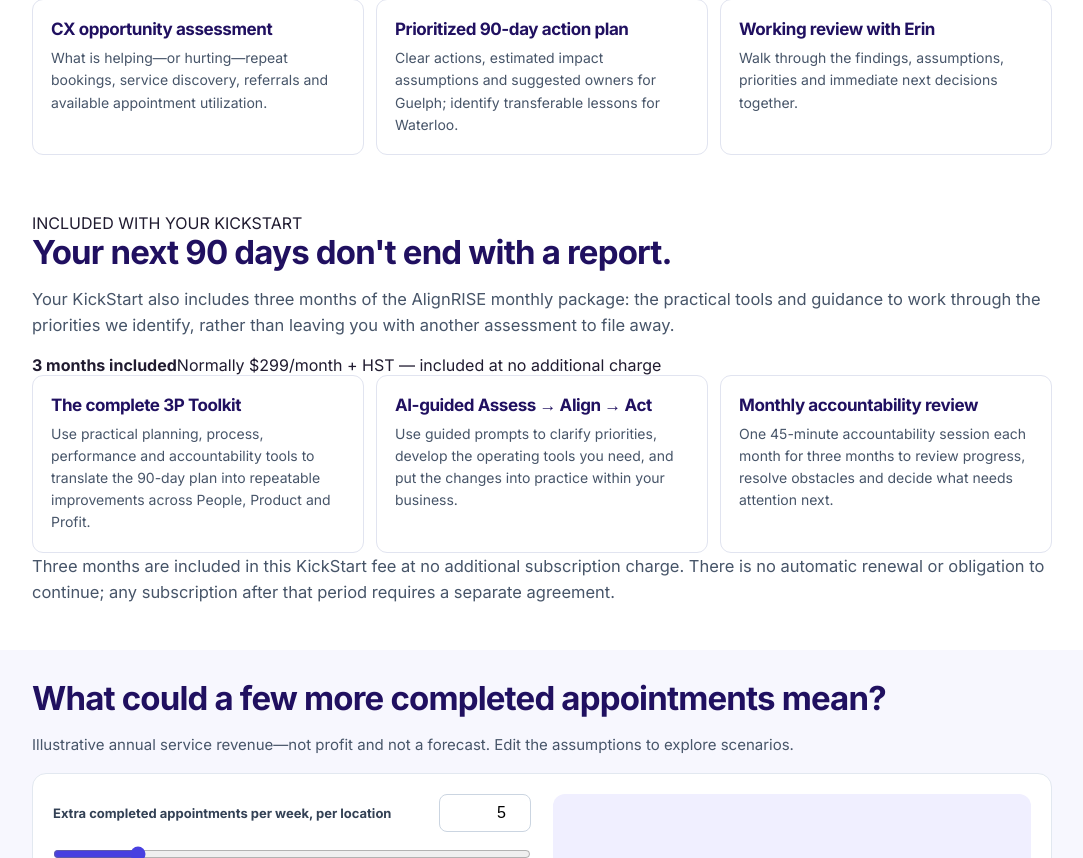
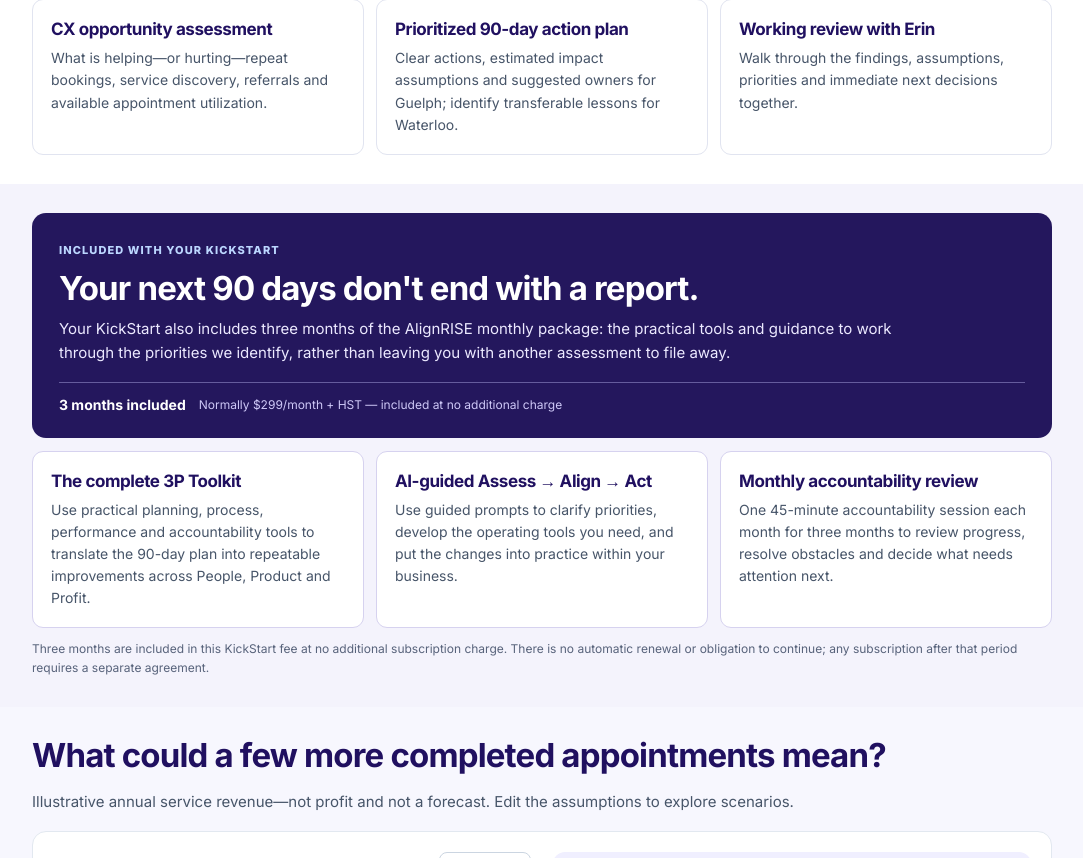
Before and after one commit to brent-prog/alignrise-site, a Next.js app: page /p/hand-stone-guelph-waterloo in a window 1280 px wide. Shown: the part 1242-2100 px from the top of the page, without its empty margins (98-1181 px from the left). Built offline with nearby package versions, Linux system fonts and the light colour scheme.

Commit message:
Style included AlignRISE Toolkit as a distinct concise offer component

```diff
--- a/src/components/prospect/prospect.css
+++ b/src/components/prospect/prospect.css
@@ -145,3 +145,20 @@
  .client-proposal-hero-video{max-width:410px;margin:0 auto}
  .client-proposal-hero-video video{max-height:none}
 }
+
+/* KickStart inclusion: separate the self-directed monthly Toolkit from the assessment. */
+.client-proposal-toolkit-section{background:#f4f3fc}
+.client-proposal-toolkit-banner{background:#24175d;color:#fff;padding:25px 27px;border-radius:14px;margin-bottom:13px}
+.client-proposal-toolkit-badge{display:inline-block;font-size:11px;font-weight:800;letter-spacing:.10em;color:#bcd7ff;margin-bottom:12px}
+.client-proposal-toolkit-banner h2{color:#fff;max-width:700px;margin-bottom:9px}
+.client-proposal-toolkit-banner p{font-size:15px;max-width:850px;color:#ece9ff;margin:0}
+.client-proposal-toolkit-facts{display:flex;gap:13px;align-items:center;flex-wrap:wrap;border-top:1px solid #655c9d;margin-top:17px;padding-top:13px}
+.client-proposal-toolkit-facts strong{font-size:14px;color:#fff}
+.client-proposal-toolkit-facts span{font-size:12px;color:#cec8f7}
+.client-proposal-toolkit-grid .client-proposal-card{border-color:#d6d2ef}
+.client-proposal-toolkit-continuation{font-size:12px;line-height:1.5;color:#58637b;margin:12px 0 0}
+.client-proposal-offer-includes{font-size:14px;line-height:1.55;color:#fff;background:#ffffff19;border:1px solid #8c83dc;border-radius:10px;padding:11px 14px;margin:11px 0 16px}
+@media(max-width:680px){
+ .client-proposal-toolkit-banner{padding:19px 17px}
+ .client-proposal-toolkit-banner p{font-size:14px}
+}
```
